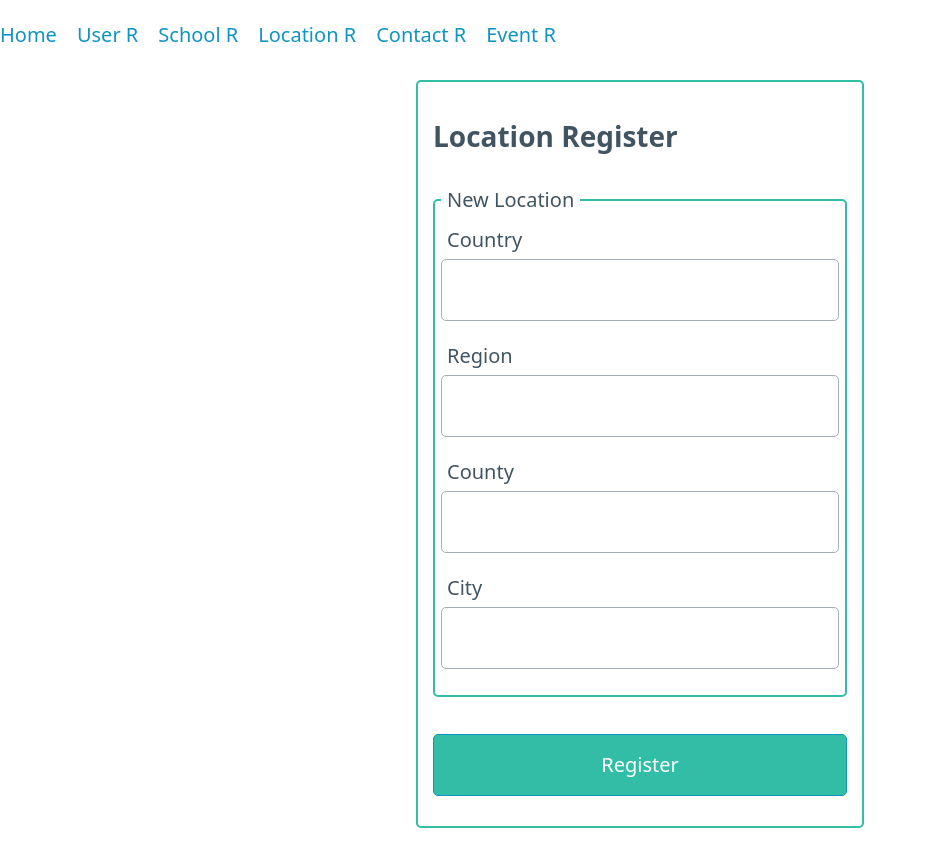
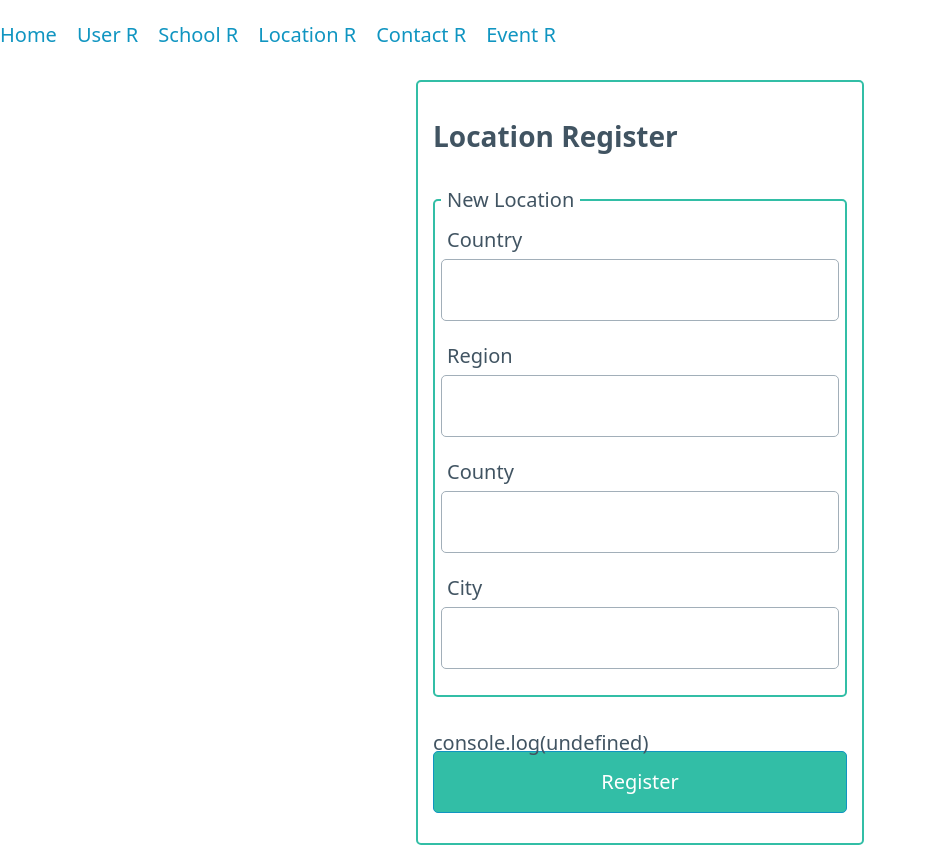
Before and after one commit to BiroNora/startswith4, a SvelteKit app: page /register/location in a window 1280 px wide. Shown: the whole page, without its empty margins (0-926 px from the left). Built offline with nearby package versions, Linux system fonts and the light colour scheme; no server answers; the database is empty.

Commit message:
location ??

```diff
--- a/src/routes/register/location/+page.svelte
+++ b/src/routes/register/location/+page.svelte
@@ -1,7 +1,10 @@
 <script lang="ts">
 	import { enhance } from '$app/forms'
+  import type { ActionData } from './$types'
 
   let pageName="Location Register"
+
+  export let form: ActionData
 </script>
 
 <svelte:head>
@@ -33,6 +36,10 @@
     </div>
   </fieldset>
   <br>
+  console.log({form?.countryifexists})
+  {#if ((form?.country_id) && (form?.region_name) && (form?.county_name) && form?.city_name)}
+      <p class="error">Contact with this email is already exists.</p>
+  {/if}
   <button class="btn" id="btn" type="submit">Register</button>
 </form>
 </div>
```
